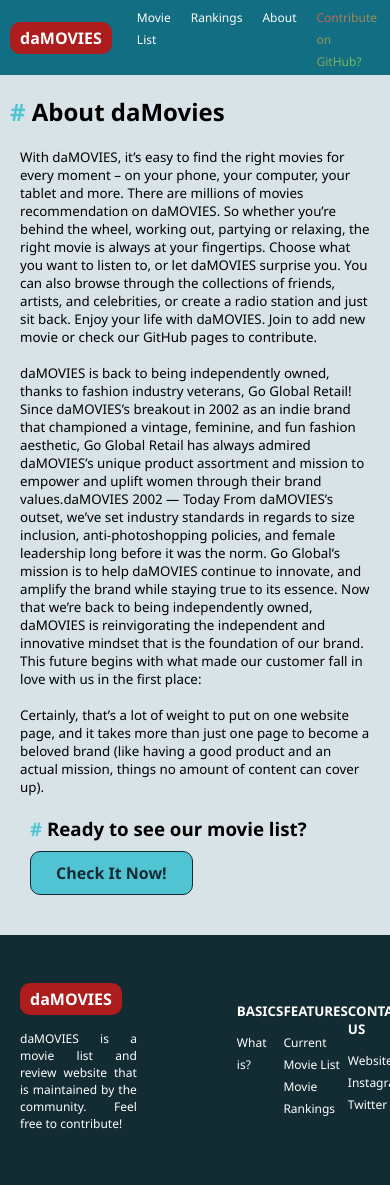
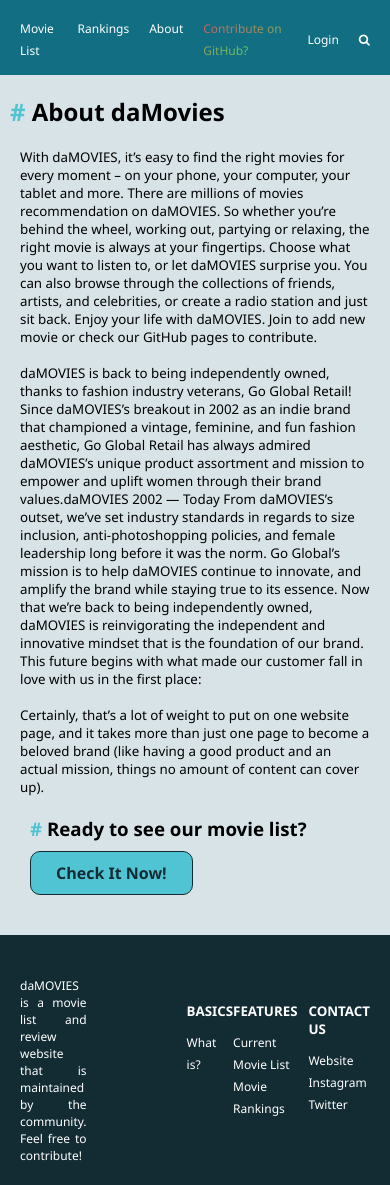
Before and after one commit to alviankosim/php-movie-crud, a PHP site: page /main/about.php in a window 390 px wide; the page is wider, and only the part inside the window is pictured. Run offline with PHP 8.4, Linux system fonts and the light colour scheme.

Commit message:
brand hide on mobile

```diff
--- a/assets/css/main.css
+++ b/assets/css/main.css
@@ -319,6 +319,9 @@
 
 @media (max-width: 768px){
 
+    .brand {
+        display: none;
+    }
     .header-wrapper {
         padding: 0px 10px;
     }
@@ -346,6 +349,9 @@
 
 @media (max-width: 640px){
 
+    .brand {
+        display: none;
+    }
     .nav-menu li a {
         font-size: 9pt;
     }
```
